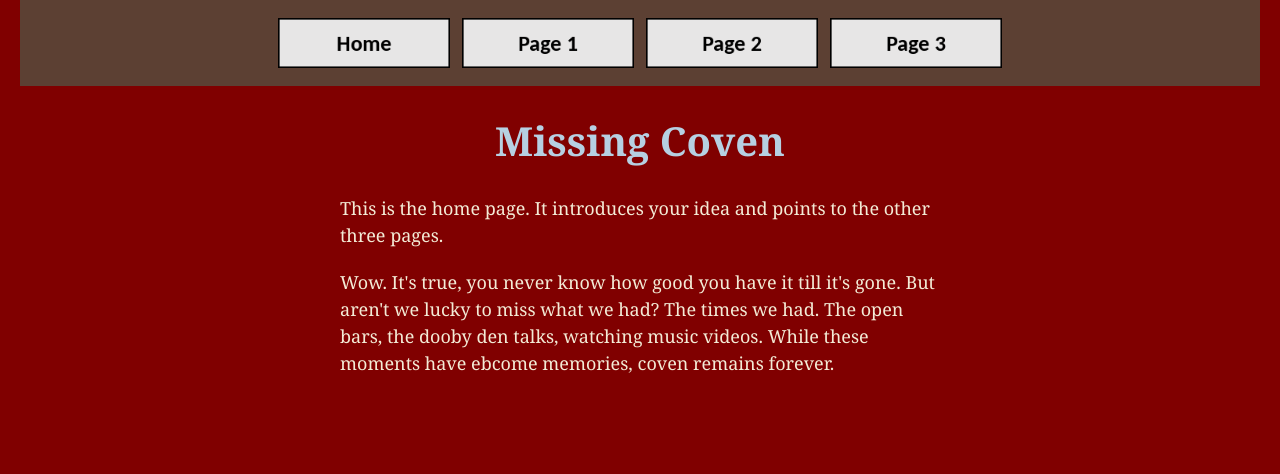
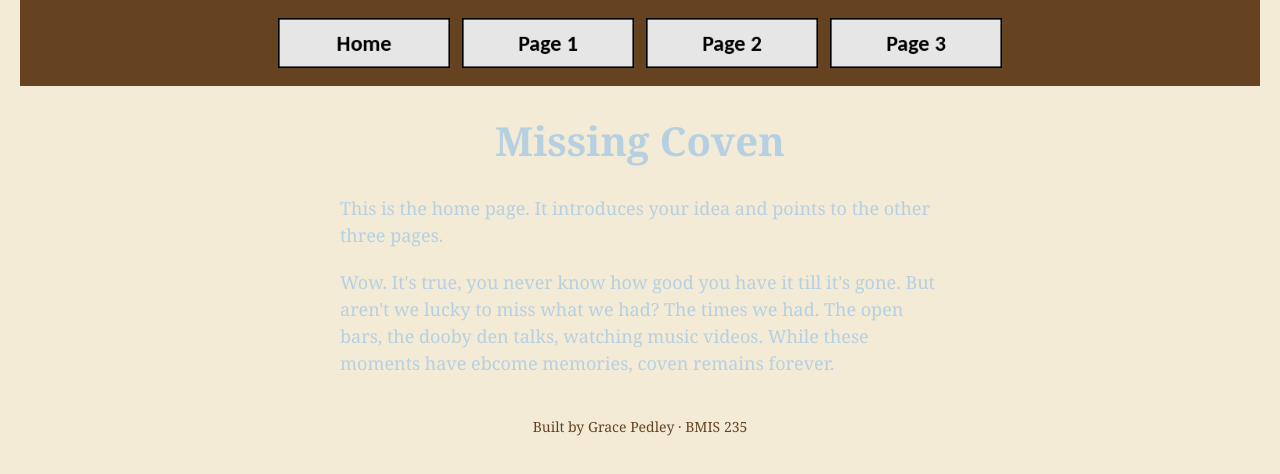
Before and after one commit to lgpedley/bmis235-html-3, a plain HTML site: page index.html in a window 1280 px wide. Drawn offline with Linux system fonts and the light colour scheme.

Commit message:
Update colors in styles.css for better contrast

```diff
--- a/styles.css
+++ b/styles.css
@@ -11,15 +11,15 @@
 
 body {
     font-family: Georgia, "Times New Roman", serif;
-    background-color: #800000;
-    color: #F3EBD6;
+    background-color: #F3EBD6;
+    color: #B6D0E2;
     margin: 0;
     padding: 0 20px 40px 20px;
 }
 
 /* the menu at the top of every page */
 nav {
-    background-color: #5C4033;
+    background-color: #654321;
     padding: 14px;
     text-align: center;
 }
@@ -54,6 +54,6 @@ p {
 footer {
     text-align: center;
     font-size: 14px;
-    color: #800000;
+    color: #654321;
     margin-top: 40px;
 }
```
